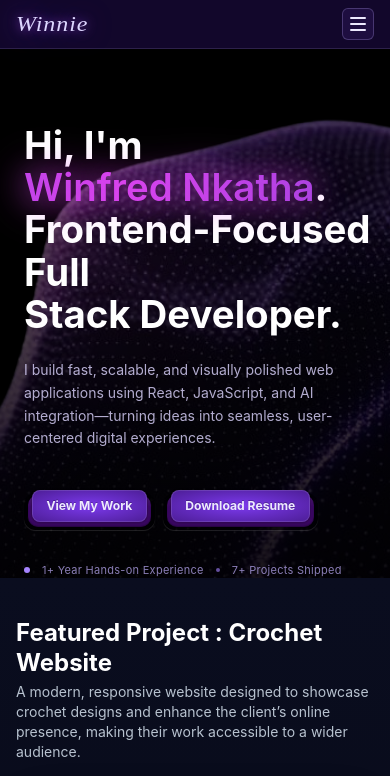
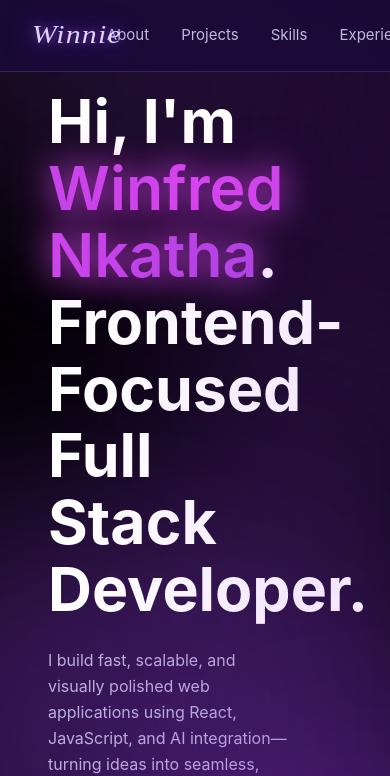
Before and after one commit to Winney360/Winfred-Nkatha-Portfolio, a React (Vite) app in the folder client/: page / in a window 390 px wide. Shown: the top 776 px of the page. Built offline with nearby package versions, Linux system fonts and the light colour scheme; no server answers.

Commit message:
refactor(Navbar): remove Navbar component to streamline layout style(Contact): adjust layout for mobile responsiveness style(Hero): enhance layout and styling for improved visual hierarchy style(Skills): refine layout and styling for better presentation

```diff
--- a/client/src/components/Navbar.jsx
+++ /dev/null
@@ -1,23 +0,0 @@
-import React from "react";
-
-const Navbar = () => {
-  return (
-    <nav className="fixed top-0 left-0 w-full z-50 backdrop-blur-md bg-black/60 border-b border-purple-900/30 shadow-lg">
-      <div className="max-w-7xl mx-auto flex items-center justify-between px-6 py-3">
-        <div className="text-2xl font-bold text-white tracking-tight">
-          Developer
-        </div>
-        <ul className="hidden md:flex gap-8 text-sm font-medium">
-          <li className="hover:text-purple-400 transition-colors cursor-pointer">About</li>
-          <li className="hover:text-purple-400 transition-colors cursor-pointer">Projects</li>
-          <li className="hover:text-purple-400 transition-colors cursor-pointer">Skills</li>
-          <li className="hover:text-purple-400 transition-colors cursor-pointer">Experience</li>
-          <li className="hover:text-purple-400 transition-colors cursor-pointer">Contact</li>
-        </ul>
-        <button className="ml-6 px-5 py-2 rounded-lg bg-linear-to-r from-purple-600 to-indigo-600 text-white font-semibold shadow-lg hover:scale-105 transition-transform">Contact Me</button>
-      </div>
-    </nav>
-  );
-};
-
-export default Navbar;
--- a/client/src/sections/Contact.jsx
+++ b/client/src/sections/Contact.jsx
@@ -94,7 +94,7 @@ const Contact = () => {
               <span>nkathawinnie94@gmail.com</span>
             </a>
 
-            <div className="flex items-center gap-2 text-white/75 md:hidden">
+            <div className="flex flex-wrap items-center gap-2 text-white/75 md:hidden">
               <a
                 href="mailto:nkathawinnie94@gmail.com"
                 className="inline-flex h-10 w-10 items-center justify-center rounded-lg border border-white/10 bg-white/5 transition-transform hover:scale-110"
--- a/client/src/sections/Hero.jsx
+++ b/client/src/sections/Hero.jsx
@@ -8,12 +8,12 @@ const Hero = () => {
   const [isMenuOpen, setIsMenuOpen] = useState(false);
 
   return (
-    <section className="relative min-h-[66vh] overflow-hidden bg-black px-4 pb-0 pt-5 md:px-8 md:pb-0 md:pt-6 min-[768px]:max-[1199px]:min-h-[45vh] min-[1200px]:min-h-screen">
+    <section className="relative min-h-[45vh] overflow-hidden bg-black px-8 pb-0 pt-6 min-[1200px]:min-h-screen">
       <div className="fixed inset-x-0 top-0 z-50">
-        <nav className="w-full border-b border-violet-300/15 bg-[#1a0a3e]/70 px-4 py-2 backdrop-blur-md md:px-8 md:py-3">
+        <nav className="w-full border-b border-violet-300/15 bg-[#1a0a3e]/70 px-8 py-3 backdrop-blur-md">
           <div className="flex items-center justify-between">
             <span
-              className="inline-block w-32 leading-none text-[1.25rem] text-violet-200 md:w-44 md:text-[1.55rem] lg:w-52 lg:text-[1.75rem]"
+              className="inline-block w-44 leading-none text-[1.55rem] text-violet-200 lg:w-52 lg:text-[1.75rem]"
               style={{
                 fontFamily: '"Edwardian Script ITC", "Snell Roundhand", "Brush Script MT", "Segoe Script", cursive',
                 fontStyle: "italic",
@@ -28,14 +28,14 @@ const Hero = () => {
             </span>
 
             <div className="ml-auto flex items-center gap-8">
-              <ul className="hidden items-center gap-8 text-[15px] text-violet-200/85 md:flex">
+              <ul className="flex items-center gap-8 text-[15px] text-violet-200/85">
                 <li><a href="#about" className="transition-colors hover:text-white">About</a></li>
                 <li><a href="#projects" className="transition-colors hover:text-white">Projects</a></li>
                 <li><a href="#skills" className="transition-colors hover:text-white">Skills</a></li>
                 <li><a href="#experience" className="transition-colors hover:text-white">Experience</a></li>
               </ul>
 
-              <div className="hidden md:block">
+              <div className="block">
                 <ThreeDButton href="#contact" size="sm">
                   Contact Me
                 </ThreeDButton>
@@ -44,7 +44,7 @@ const Hero = () => {
               <button
                 type="button"
                 onClick={() => setIsMenuOpen((open) => !open)}
-                className="inline-flex h-8 w-8 items-center justify-center rounded-md border border-violet-300/25 bg-violet-500/10 text-violet-100 md:hidden"
+                className="hidden"
                 aria-label="Toggle menu"
                 aria-expanded={isMenuOpen}
               >
@@ -74,7 +74,7 @@ const Hero = () => {
               initial={{ opacity: 0, y: -8 }}
               animate={{ opacity: 1, y: 0 }}
               transition={{ duration: 0.2, ease: "easeOut" }}
-              className="mt-3 rounded-lg border border-violet-300/20 bg-[#12072c]/95 p-3 md:hidden"
+              className="mt-3 rounded-lg border border-violet-300/20 bg-[#12072c]/95 p-3 hidden"
             >
               <ul className="space-y-2 text-sm text-violet-100/90">
                 <li><a href="#about" onClick={() => setIsMenuOpen(false)} className="block rounded-md px-2 py-1.5 hover:bg-violet-500/15">About</a></li>
@@ -91,7 +91,7 @@ const Hero = () => {
       </div>
 
       {/* Background gradient */}
-      <div className="pointer-events-none absolute inset-0 hidden md:block">
+      <div className="pointer-events-none absolute inset-0 block">
         <div className="absolute -top-32 left-1/3 h-128 w-lg rounded-full bg-[#6b21a8]/30 blur-[120px]" />
         <div className="absolute -bottom-32 -right-32 h-160 w-160 rounded-full bg-[#7e22ce]/25 blur-[120px]" />
         <div className="absolute top-1/2 right-1/4 h-112 w-md rounded-full bg-[#a855f7]/20 blur-[100px]" />
@@ -99,21 +99,21 @@ const Hero = () => {
         <div className="absolute -top-40 -left-32 h-96 w-96 rounded-full bg-[#a855f7]/25 blur-[100px] opacity-60" />
       </div>
 
-      <div className="pointer-events-none absolute inset-x-0 bottom-0 top-auto h-[82%] md:hidden">
+      <div className="pointer-events-none absolute inset-x-0 bottom-0 top-auto h-[82%] hidden">
         <img src={heroImage} alt="" aria-hidden="true" className="h-full w-full object-cover object-bottom opacity-65" />
         <div className="absolute inset-0 bg-linear-to-b from-black/35 via-black/60 to-black/85" />
       </div>
 
       {/* Main Content */}
-      <div className="relative z-10 mt-12 w-full pt-14 ml-2 md:ml-4 md:mt-8 md:pt-8 lg:ml-5 lg:mt-10 lg:pt-12">
+      <div className="relative z-10 mt-8 w-full pt-8 ml-4 lg:ml-5 lg:mt-10 lg:pt-12">
             {/* Left: Text Content */}
             <motion.div
               initial={{ opacity: 0, y: 24 }}
               animate={{ opacity: 1, y: 0 }}
               transition={{ duration: 0.7, ease: "easeOut" }}
-              className="z-10 w-full md:w-3/4 lg:w-3/4"
+              className="z-10 w-3/4"
             >
-              <h1 className="text-balance text-[2.4rem] font-bold leading-[1.1] text-white md:text-[3.8rem] lg:text-[4rem]">
+              <h1 className="text-balance text-[3.8rem] font-bold leading-[1.1] text-white lg:text-[4rem]">
                 Hi, I&apos;m <motion.span
                   className="text-[#9143d9] font-semibold"
                   style={{
@@ -136,7 +136,7 @@ const Hero = () => {
                 Stack Developer.
               </h1>
 
-              <p className="mt-6 max-w-2xl text-sm leading-relaxed text-violet-200/80 md:text-base">
+              <p className="mt-6 max-w-2xl text-base leading-relaxed text-violet-200/80">
                 I build fast, scalable, and visually polished web applications using React, JavaScript, and AI integration—turning ideas into seamless, user-centered digital experiences.
               </p>
 
@@ -167,7 +167,7 @@ const Hero = () => {
               initial={{ opacity: 0, scale: 0.9 }}
               animate={{ opacity: 1, scale: 1 }}
               transition={{ duration: 0.8, delay: 0.2, ease: "easeOut" }}
-              className="pointer-events-none absolute bottom-0 right-0 z-0 hidden h-96 w-96 md:block md:bottom-0 md:-mr-8 md:h-[76vh] md:w-[48%] lg:-bottom-20 lg:h-[88vh] lg:w-1/2 lg:-mr-16"
+              className="pointer-events-none absolute bottom-0 right-0 z-0 block h-[76vh] w-[48%] -mr-8 lg:-bottom-20 lg:h-[88vh] lg:w-1/2 lg:-mr-16"
             >
               {/* Image subtle purple glow */}
               <div className="absolute -inset-16 rounded-2xl bg-[#a855f7]/35 blur-[80px] opacity-40" />
@@ -177,7 +177,7 @@ const Hero = () => {
               <motion.img
                 src={heroImage}
                 alt="3D Glowing Mesh Portfolio"
-                className="relative h-full w-full bg-transparent object-contain md:object-right-bottom"
+                className="relative h-full w-full bg-transparent object-contain object-bottom-right"
                 whileHover={{ scale: 1.02 }}
                 transition={{ duration: 0.4 }}
               />
--- a/client/src/sections/Skills.jsx
+++ b/client/src/sections/Skills.jsx
@@ -47,7 +47,7 @@ const clusterNodes = [
 
 const Skills = () => {
   return (
-    <section className="relative overflow-hidden bg-black px-4 py-20 md:px-8" id="skills">
+    <section className="relative overflow-hidden bg-black px-8 py-20" id="skills">
       <div className="pointer-events-none absolute inset-0">
         <div className="absolute left-1/3 top-10 h-72 w-72 rounded-full bg-[#7e22ce]/20 blur-[90px]" />
         <div className="absolute -bottom-16 right-10 h-80 w-80 rounded-full bg-[#9333ea]/15 blur-[110px]" />
@@ -60,27 +60,27 @@ const Skills = () => {
         transition={{ duration: 0.7, ease: "easeOut" }}
         className="relative z-10 mx-auto w-full max-w-6xl"
       >
-        <h2 className="mb-8 text-center text-3xl font-bold text-white md:text-4xl">Skills</h2>
+        <h2 className="mb-8 text-center text-4xl font-bold text-white">Skills</h2>
 
         <div className="grid items-start gap-10 lg:grid-cols-[minmax(0,1fr)_360px] lg:items-center lg:gap-4">
-          <div className="space-y-4 pr-6 md:pr-0">
+          <div className="space-y-4 pr-0">
             {Object.entries(groupedSkills).map(([groupName, items]) => (
               <div key={groupName}>
                 <h3 className="mb-2 text-[20px] font-medium text-white">{groupName}</h3>
-                <div className="grid grid-cols-3 gap-1.5 md:flex md:flex-wrap md:gap-10">
+                <div className="flex flex-wrap gap-10">
                   {items.map((skill) => {
                     const Icon = skill.icon;
                     return (
                       <div
                         key={skill.name}
-                        className="group flex aspect-square w-full max-w-22 flex-col items-center justify-center rounded-xl border border-violet-300/20 bg-[#221238]/72 p-1.5 shadow-lg shadow-black/25 backdrop-blur-sm transition-transform duration-300 hover:-translate-y-0.5 md:h-30 md:w-30 md:max-w-none md:flex-none md:p-2"
+                        className="group flex h-30 w-30 flex-col items-center justify-center rounded-xl border border-violet-300/20 bg-[#221238]/72 p-2 shadow-lg shadow-black/25 backdrop-blur-sm transition-transform duration-300 hover:-translate-y-0.5"
                       >
                         {skill.isImage ? (
-                          <img src={skill.icon} alt={skill.name} className="mb-1 h-6 w-6 object-contain md:h-8 md:w-8" />
+                          <img src={skill.icon} alt={skill.name} className="mb-1 h-8 w-8 object-contain" />
                         ) : (
-                          <Icon className={`mb-1 text-[1.25rem] md:text-[1.75rem] ${skill.color}`} />
+                          <Icon className={`mb-1 text-[1.75rem] ${skill.color}`} />
                         )}
-                        <p className="text-[10px] leading-tight text-slate-100 md:text-[11px]">{skill.name}</p>
+                        <p className="text-[11px] leading-tight text-slate-100">{skill.name}</p>
                       </div>
                     );
                   })}
@@ -89,8 +89,8 @@ const Skills = () => {
             ))}
           </div>
 
-          <div className="mx-auto w-full max-w-96 pt-1 pr-6 sm:pr-3 md:pr-0 lg:mx-0 lg:justify-self-start lg:-ml-40">
-            <div className="relative mx-auto h-96 w-105 origin-center -translate-x-8 scale-100 sm:-translate-x-6 sm:scale-110 md:translate-x-0 lg:scale-115">
+          <div className="mx-auto w-full max-w-96 pt-1 pr-0 lg:mx-0 lg:justify-self-start lg:-ml-40">
+            <div className="relative mx-auto h-96 w-105 origin-center translate-x-0 scale-100 lg:scale-115">
               <div className="pointer-events-none absolute left-1/2 top-1/2 h-80 w-80 -translate-x-1/2 -translate-y-1/2 rounded-full bg-[#7e22ce]/35 blur-[110px]" />
               <div className="pointer-events-none absolute left-1/2 top-1/2 h-64 w-64 -translate-x-1/2 -translate-y-1/2 rounded-full bg-[#a855f7]/25 blur-[85px]" />
               <div className="absolute left-1/2 top-1/2 h-61 w-61 -translate-x-1/2 -translate-y-1/2 rounded-full border border-violet-400/45" />
```
